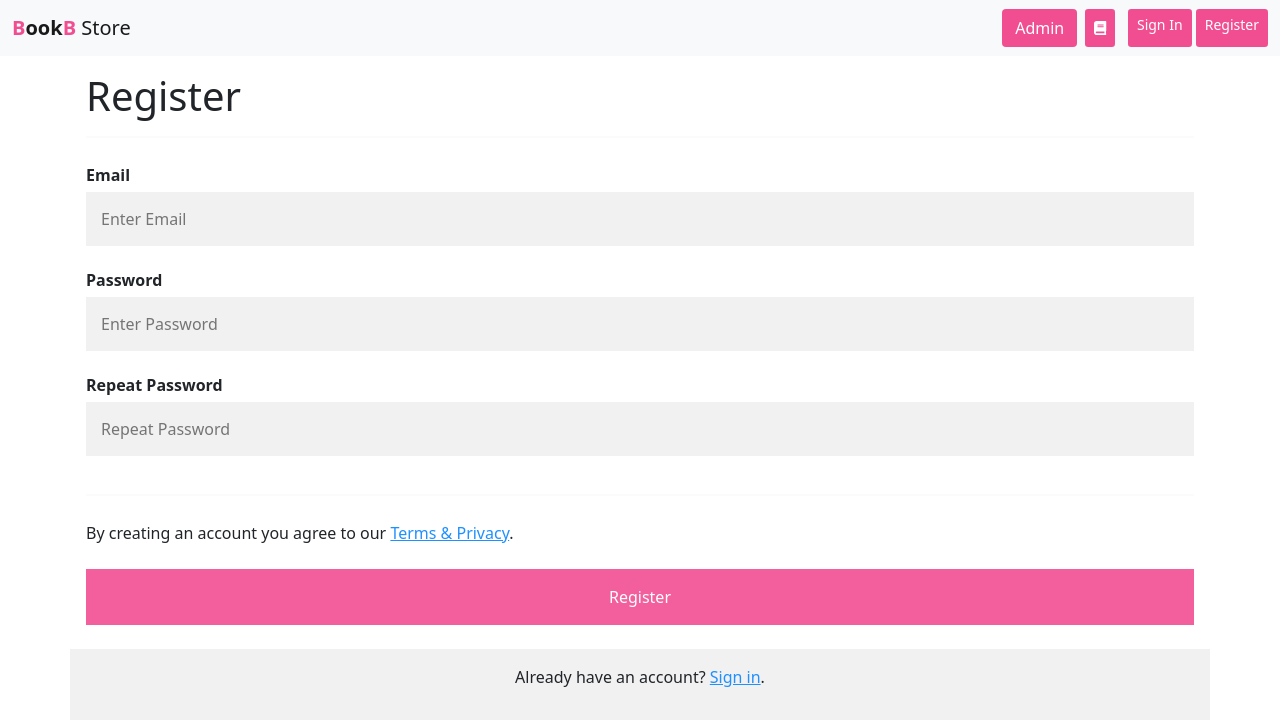
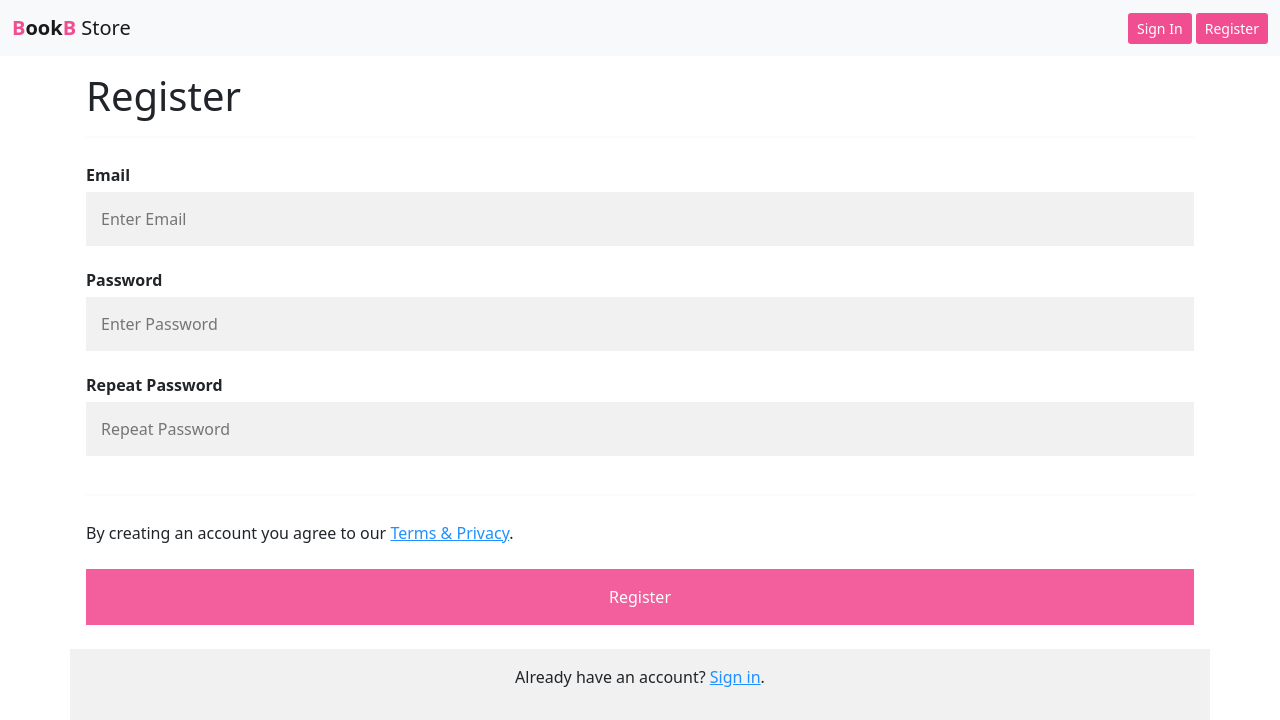
Before and after one commit to md-rashid-2023/BookB, a Django app: page /register/ in a window 1280 px wide. Shown: the top 720 px of the page. Run offline with Django 3.2, Linux system fonts and the light colour scheme; parts of the project's set-up code (start-up, migrations or seed data) failed here and were passed over; some libraries are stand-ins or nearby versions.

Commit message:
updated base.html

```diff
--- a/bookb/templates/base.html
+++ b/bookb/templates/base.html
@@ -54,9 +54,10 @@
             <strong><font color="#f14e92">B</font>ook<font color="#f14e92">B</font></strong> Store
           </a>
           <form class="d-flex">
+            {% if user.is_superuser %}
+            <a href="{% url 'admin' %}" class="btn btn-custom mx-2 btn-sm">Admin</a>
+            {% endif %}
 
-            <a href="{% url 'admin' %}" class="btn btn-custom mx-2">Admin</a>
-             <button class="btn btn-custom btn-sm" ><i class="fas fa-book"></i></button> &nbsp; &nbsp;
 
             {% if user.is_authenticated %}
 
```
Also changed, not shown: bookb/book_store_app/views.py (+0 -8 lines).
